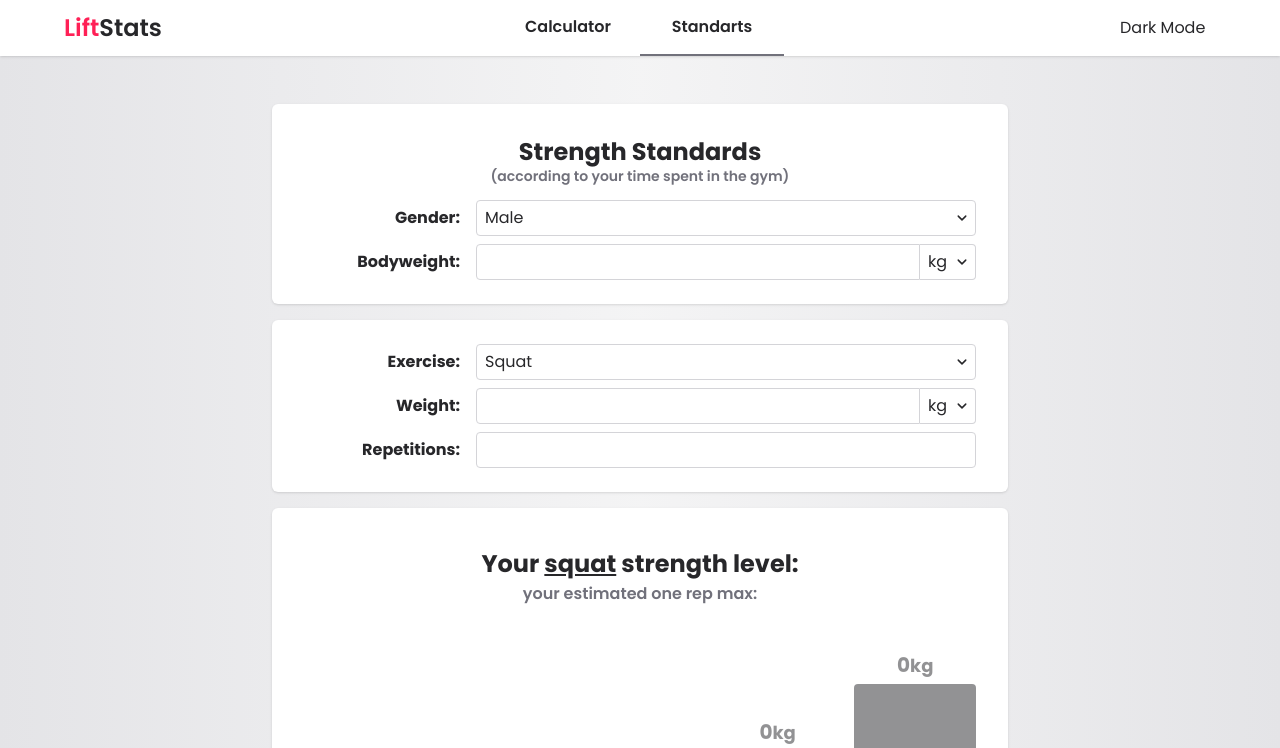
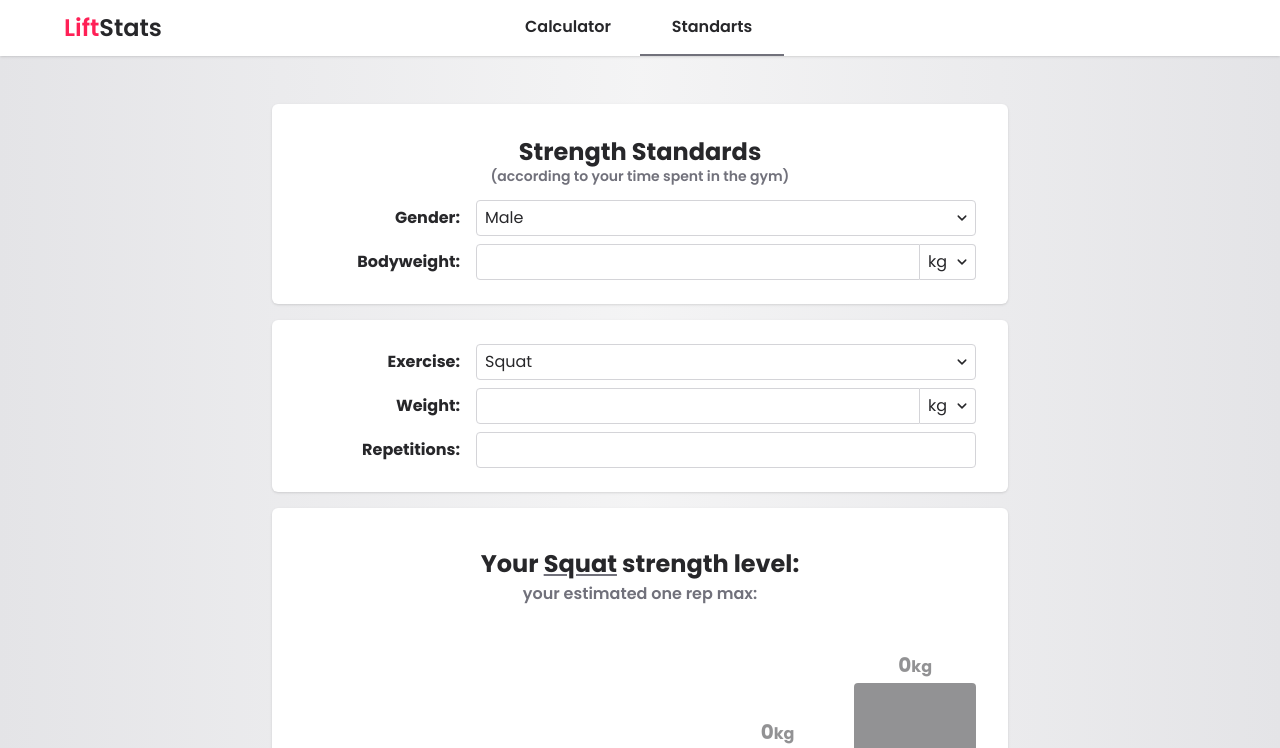
Before and after one commit to feshovets/StrengthApp, a React (Vite) app: page /standarts in a window 1280 px wide. Shown: the top 748 px of the page. Built offline with nearby package versions, Linux system fonts and the light colour scheme.

Commit message:
fix: - removed manual toggle - improved semantics (headers) - minor style fixes - dictionary fix

```diff
--- a/src/App.tsx
+++ b/src/App.tsx
@@ -1,5 +1,4 @@
 import { Routes, Route, NavLink, Link } from "react-router-dom";
-import useDarkMode from "./utils/hooks/useDarkMode";
 import { twMerge } from "tailwind-merge";
 
 import Calculator from "./pages/Calculator";
@@ -28,8 +27,6 @@ function App() {
 }
 
 function Header() {
-  const { isDarkMode, toggleDarkMode } = useDarkMode();
-
   return (
     <header className="flex relative justify-between items-center h-12 sm:h-14 px-4 sm:px-16 bg-white dark:bg-zinc-900  shadow">
       <div id="logo" className="font-semibold font-poppins text-xl sm:text-2xl w-24">
@@ -59,10 +56,8 @@ function Header() {
         </NavLink>
       </div>
 
-      {/* For Developement purposes */}
-      <button className="hidden sm:flex w-24" onClick={toggleDarkMode}>
-        {isDarkMode ? 'Light Mode' : 'Dark Mode'}
-      </button>
+      <div className="hidden sm:flex w-24">
+      </div>
     </header>
   )
 }
--- a/src/index.css
+++ b/src/index.css
@@ -1,7 +1,5 @@
 @import url('https://fonts.googleapis.com/css2?family=Poppins:ital,wght@0,100;0,200;0,300;0,400;0,500;0,600;0,700;0,800;0,900;1,100;1,200;1,300;1,400;1,500;1,600;1,700;1,800;1,900&display=swap');
 @import "tailwindcss";
-
-@custom-variant dark (&:where(.dark, .dark *));
 
 @theme {
     --font-poppins: "Poppins", "serif";
--- a/src/pages/Calculator.tsx
+++ b/src/pages/Calculator.tsx
@@ -39,7 +39,6 @@ export default function Calculator() {
     return (
         <>
             <Helmet>
-
                 <title>One Rep Max Calculator</title>
                 <meta
                     name="description"
@@ -52,9 +51,9 @@ export default function Calculator() {
             </Helmet>
             <div className="w-full max-w-3xl mx-auto space-y-4 px-4">
                 <Card className="grid grid-cols-4 py-6 px-8 gap-y-2 gap-x-2 sm:gap-x-4">
-                    <h2 className="col-span-4 text-xl sm:text-2xl font-bold text-center py-2">
+                    <h1 className="col-span-4 text-xl sm:text-2xl font-bold text-center py-2">
                         One Rep Max Calculator
-                    </h2>
+                    </h1>
                     <InputWrapper label="Weight:" htmlFor="weight">
                         <WeightInput
                             id="weight"
@@ -77,9 +76,9 @@ export default function Calculator() {
                 </Card>
 
                 <Card className="py-6 px-8 space-y-2">
-                    <h3 className="text-lg sm:text-2xl font-bold text-center py-2 sm:py-4 rounded-md">
+                    <h2 className="text-lg sm:text-2xl font-bold text-center py-2 sm:py-4 rounded-md">
                         Your one rep max is {estimation[0].weight.toFixed(1)} kg
-                    </h3>
+                    </h2>
                     <table className="w-full text-left text-sm sm:text-base">
                         <thead>
                             <tr>
@@ -128,14 +127,14 @@ function ExtraTable({
 
     return (
         <Card className="relative py-6 px-8 space-y-2">
-            <h3 className="text-lg sm:text-2xl font-bold text-center py-2 sm:py-4 rounded-md leading-5">
+            <h2 className="text-lg sm:text-2xl font-bold text-center py-2 sm:py-4 rounded-md leading-5">
                 Estimated 1RM for {" "} <br className="sm:hidden" />
-                <span className="underline">x</span>
+                <span className="underline decoration-zinc-500">x</span>
                 {" "}more{" "}
-                <span className="underline">
+                <span className="underline decoration-rose-500">
                     {forReps ? "reps" : "weight"}
                 </span>
-            </h3>
+            </h2>
             <table className="w-full text-left text-sm sm:text-base">
                 <thead>
                     <tr>
--- a/src/pages/Policy.tsx
+++ b/src/pages/Policy.tsx
@@ -8,7 +8,7 @@ export function Policy() {
                     <h1 className="text-2xl font-semibold">Privacy Policy</h1>
                     <p className="text-sm text-zinc-500">Last updated: March 4, 2025</p>
                 </div>
-                <ul className="space-y-4  text-pretty text-sm">
+                <ul className="space-y-4 text-justify text-pretty text-sm ">
                     <li>
                         <h3 className="font-semibold text-lg">Introduction</h3>
                         Welcome to LiftStats. Your privacy is important to us. This Privacy Policy explains how we collect, use, and protect your information when you visit our the "LiftStats".
--- a/src/pages/Standarts.tsx
+++ b/src/pages/Standarts.tsx
@@ -25,7 +25,6 @@ function Standarts() {
     const weight = getNumberParam("w");
     const reps = getNumberParam("r");
 
-
     const oneRepMax = useMemo(() => calculate1RM(Number(weight), Number(reps)), [weight, reps]);
 
     return (
@@ -43,9 +42,9 @@ function Standarts() {
             <div className="w-full max-w-3xl mx-auto space-y-4 px-4">
                 <Card className="grid grid-cols-4 py-6 px-8 gap-y-2 gap-x-2 sm:gap-x-4">
                     <div className="col-span-4 py-2">
-                        <h3 className="text-xl sm:text-2xl font-bold text-center rounded-md">
+                        <h1 className="text-xl sm:text-2xl font-bold text-center rounded-md">
                             Strength Standards
-                        </h3>
+                        </h1>
                         <p className="text-xs sm:text-sm font-semibold text-zinc-500 text-center leading-4">
                             (according to your time spent in the gym)
                         </p>
@@ -56,7 +55,8 @@ function Standarts() {
                             id="gender"
                             value={gender}
                             setValue={(value) => { updateParam("g", value) }}
-                            options={dictionary.gender}
+
+                            options={Object.keys(dictionary.gender).map((key) => ({ value: key, name: dictionary.gender[key as Gender] }))}
                             className="col-span-3 h-8 sm:h-9"
                         />
                     </InputWrapper>
@@ -78,7 +78,7 @@ function Standarts() {
                             id="exercise"
                             value={exercise}
                             setValue={(value) => { updateParam("ex", value) }}
-                            options={dictionary.exercise}
+                            options={Object.keys(dictionary.exercise).map((key) => ({ value: key, name: dictionary.exercise[key as Exercise] }))}
                             className="col-span-3 h-8 sm:h-9"
                         />
                     </InputWrapper>
@@ -143,8 +143,8 @@ function BarChart({
                 className={twMerge("flex flex-col space-y-1 transition-opacity min-h-20 text-center", isOpacity && "opacity-50 dark:opacity-30")}
             >
                 <p className="sm:text-xl font-bold">
-                    {levelWeight}
-                    <span className="text-sm sm:text-lg">{units}</span>
+                    {levelWeight.toFixed(0)}
+                    <span className="align-baseline text-sm sm:text-base">{units}</span>
                 </p>
 
                 <div className={
@@ -168,8 +168,8 @@ function BarChart({
         <Card className={twMerge("py-6 px-4 sm:px-8 overflow-hidden transition-all")}>
             <div className="text-center pt-2 sm:pt-4 space-y-0.5">
                 <h2 className="text-lg sm:text-2xl font-bold">
-                    Your <span className="underline">{exercise}</span> strength level: {' '}
-                    {!isHidden && <span className={"underline capitalize"}> {dictionary.levels[Math.max(level, 0)]}</span>}
+                    Your <span className="underline capitalize decoration-zinc-500">{dictionary.exercise[exercise]}</span> strength level: {' '}
+                    {!isHidden && <span className={"underline capitalize decoration-rose-500"}> {dictionary.levels[Math.max(level, 0)]}</span>}
                 </h2>
                 <p className="text-xs sm:text-base font-semibold text-zinc-500 transition-all">
                     your estimated one rep max:{' '}
--- a/src/utils/dictionary.ts
+++ b/src/utils/dictionary.ts
@@ -1,16 +1,14 @@
 export const dictionary = {
-    exercise: [
-        { value: "squat", name: "Squat" },
-        { value: "bench", name: "Bench" },
-        { value: "deadlift", name: "Deadlift" },
-        { value: "ohp", name: "Overhead Press" },
-        { value: "pullup", name: "Pull-Up" },
-        { value: "dip", name: "Dip" },
-    ],
-    gender: [
-        { value: "male", name: "Male" },
-        { value: "female", name: "Female" },
-    ],
+    exercise: {
+        'squat': 'Squat',
+        'deadlift': 'Deadlift',
+        'bench': 'Bench',
+        'ohp': 'Overhead Press'
+    },
+    gender: {
+        'male': 'Male',
+        'female': 'Female',
+    },
 
     levels: [
         'beginner',
--- a/src/utils/hooks/useDarkMode.ts
+++ /dev/null
@@ -1,38 +0,0 @@
-import { useState, useEffect } from 'react';
-
-const useDarkMode = () => {
-    const [isDarkMode, setIsDarkMode] = useState<boolean>(false);
-
-    useEffect(() => {
-        const savedTheme = localStorage.getItem('theme');
-        if (savedTheme === 'dark') {
-            setIsDarkMode(true);
-            document.documentElement.classList.add('dark');
-        } else if (savedTheme === 'light') {
-            setIsDarkMode(false);
-            document.documentElement.classList.remove('dark');
-        } else {
-            const systemPrefersDark = window.matchMedia('(prefers-color-scheme: dark)').matches;
-            setIsDarkMode(systemPrefersDark);
-            document.documentElement.classList.toggle('dark', systemPrefersDark);
-        }
-    }, []);
-
-    const toggleDarkMode = () => {
-        setIsDarkMode((prevMode) => {
-            const newMode = !prevMode;
-            if (newMode) {
-                document.documentElement.classList.add('dark');
-                localStorage.setItem('theme', 'dark');
-            } else {
-                document.documentElement.classList.remove('dark');
-                localStorage.setItem('theme', 'light');
-            }
-            return newMode;
-        });
-    };
-
-    return { isDarkMode, toggleDarkMode };
-};
-
-export default useDarkMode;
```
